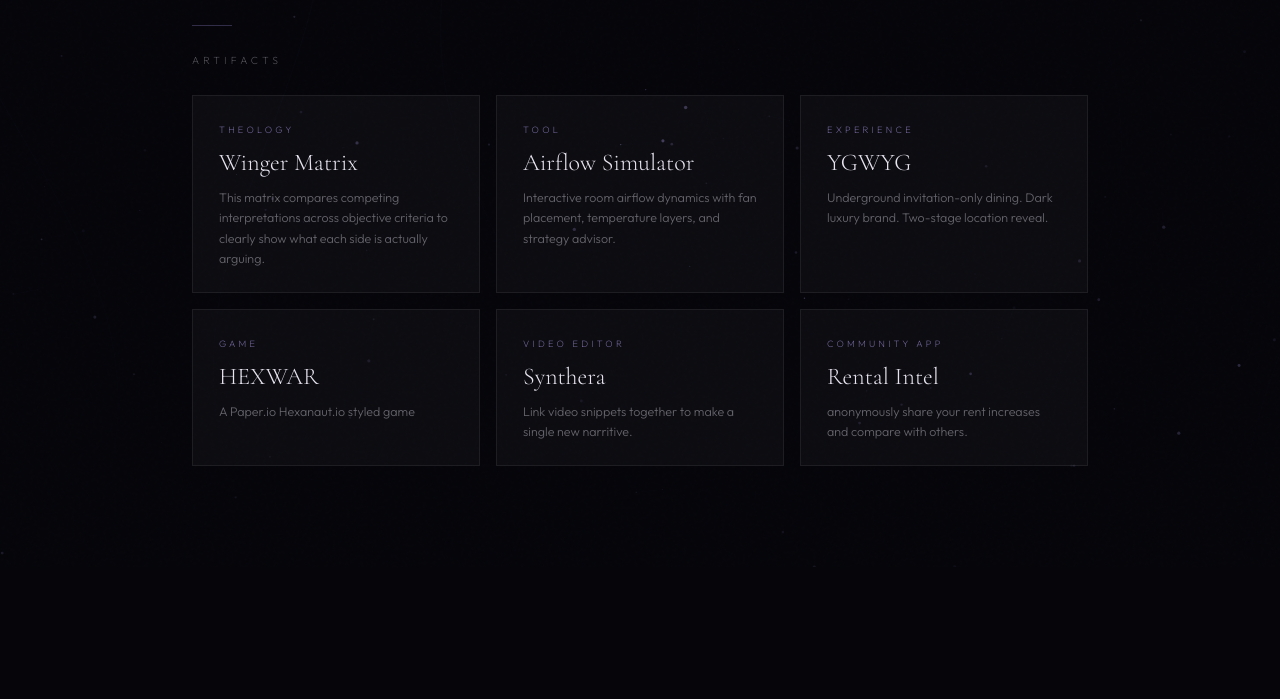
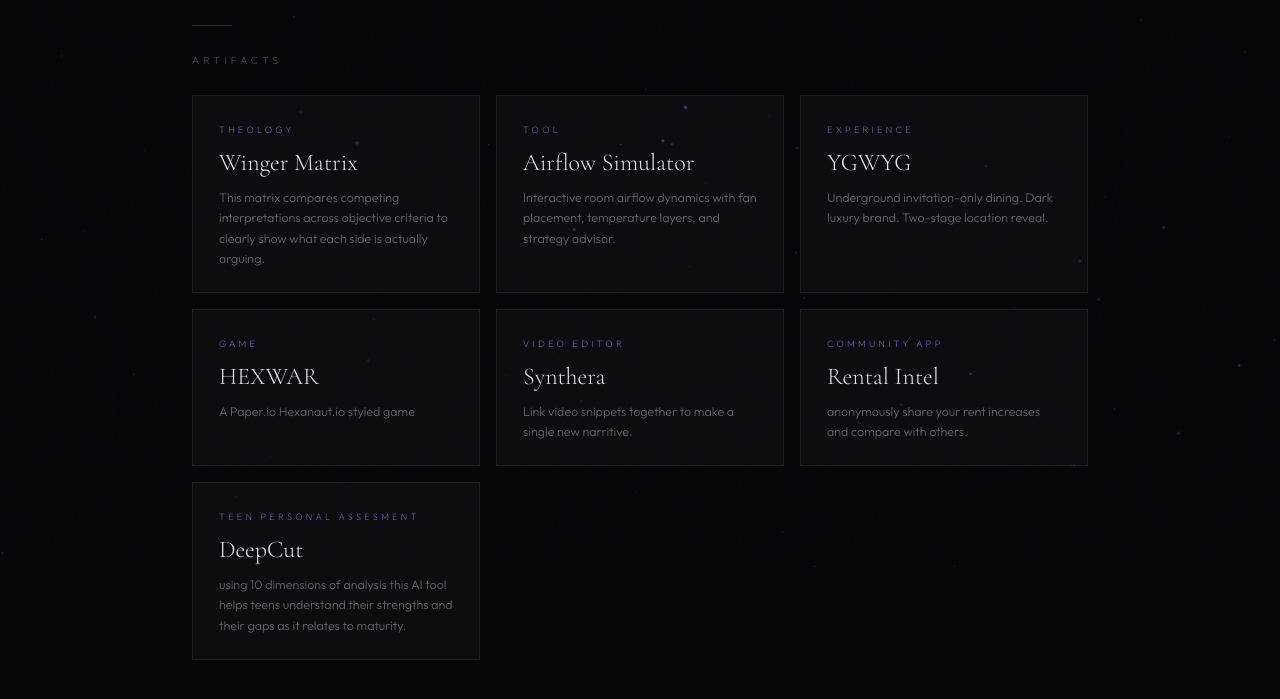
Before and after one commit to TOTALLAW1/aether-ventures, a plain HTML site: page index.html in a window 1280 px wide. Shown: the part 233-932 px from the top of the page. Before the commit the page ends 800 px from the top, so only its background shows below. Drawn offline with nearby package versions, Linux system fonts and the light colour scheme.

Commit message:
Update index.html

```diff
--- a/index.html
+++ b/index.html
@@ -429,6 +429,12 @@ const artifacts = [
     tag: "Community App",
     description: "anonymously share your rent increases and compare with others.",
     url: "https://v0-rentalintel.vercel.app/en"
+  },
+  {
+    name: "DeepCut",
+    tag: "Teen Personal Assesment",
+    description: "using 10 dimensions of analysis this AI tool helps teens understand their strengths and their gaps as it relates to maturity.",
+    url: "https://totallaw1.github.io/DeepCut/"
   }
 ];
 
```
